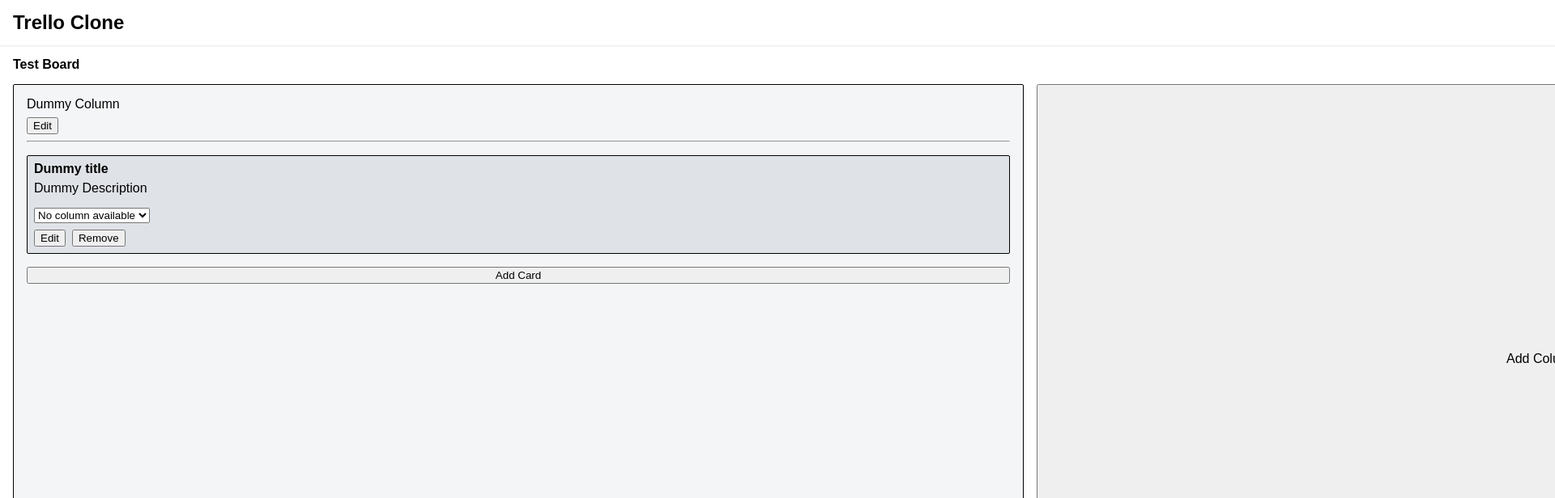
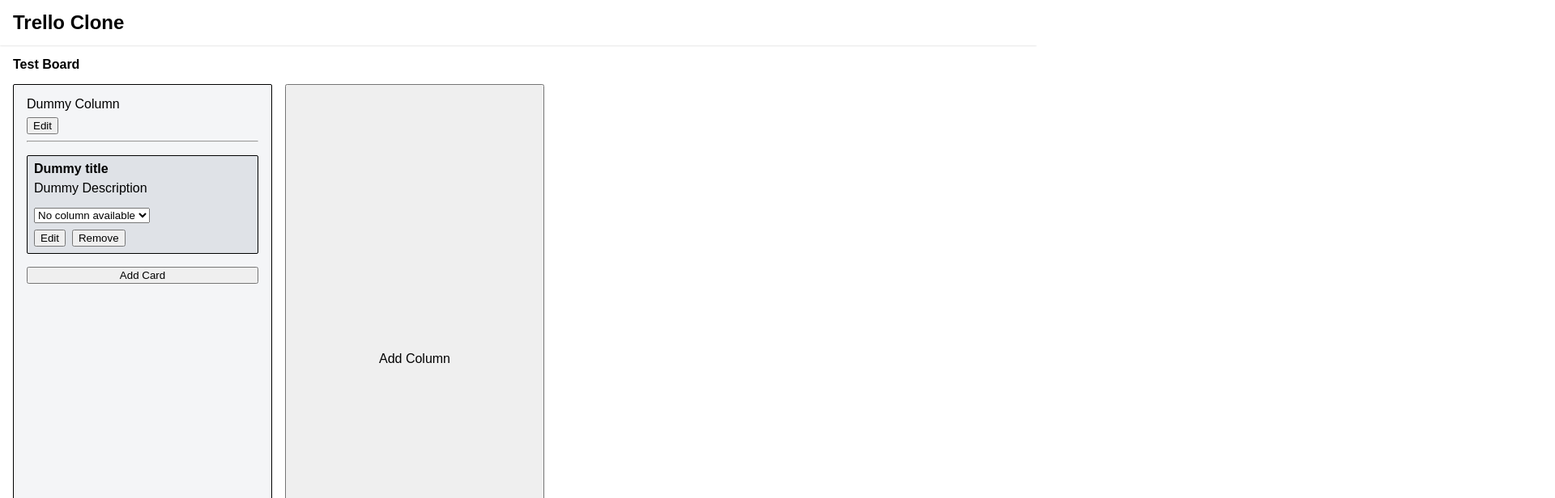
Before and after one commit to msharifi99/trello-clone, a React (Create React App) app: page / in a window 1280 px wide. Shown: the top 616 px of the page at 81% size, 1920 px wide, since content can reach past the window. Built offline with nearby package versions, Linux system fonts and the light colour scheme.

Commit message:
feat: add style for larger viewports

```diff
--- a/src/components/Board/components/AddColumnButton.tsx
+++ b/src/components/Board/components/AddColumnButton.tsx
@@ -1,11 +1,15 @@
 import styled from "@emotion/styled";
 import { ComponentProps } from "react";
-import { fontSizes, mainContainerPadding } from "styles/variables";
+import { breakpoints, columnWidth, fontSizes } from "styles/variables";
 
 const StyledButton = styled.button`
-  width: calc(100vw - ${mainContainerPadding.sm} * 2);
+  width: ${columnWidth.sm};
   display: block;
   font-size: ${fontSizes.md};
+
+  @media (min-width: ${breakpoints.sm}) {
+    width: ${columnWidth.md};
+  }
 `;
 
 type AddColumnButtonProps = ComponentProps<"button">;
--- a/src/components/Column/components/Container.tsx
+++ b/src/components/Column/components/Container.tsx
@@ -1,16 +1,25 @@
 import styled from "@emotion/styled";
 import Input from "components/Input";
 import { ComponentProps, PropsWithChildren } from "react";
-import { fontSizes, mainContainerPadding, spacings } from "styles/variables";
+import {
+  breakpoints,
+  columnWidth,
+  fontSizes,
+  spacings,
+} from "styles/variables";
 
 const StyledContainer = styled.section`
-  width: calc(100vw - ${mainContainerPadding.sm} * 2);
+  width: ${columnWidth.sm};
   height: 100%;
   padding: ${spacings.sm};
   background-color: #f4f5f7;
   border: 1px solid black;
   border-radius: 2px;
   overflow: auto;
+
+  @media (min-width: ${breakpoints.sm}) {
+    width: ${columnWidth.md};
+  }
 `;
 
 const StyledHeader = styled.header`
```
